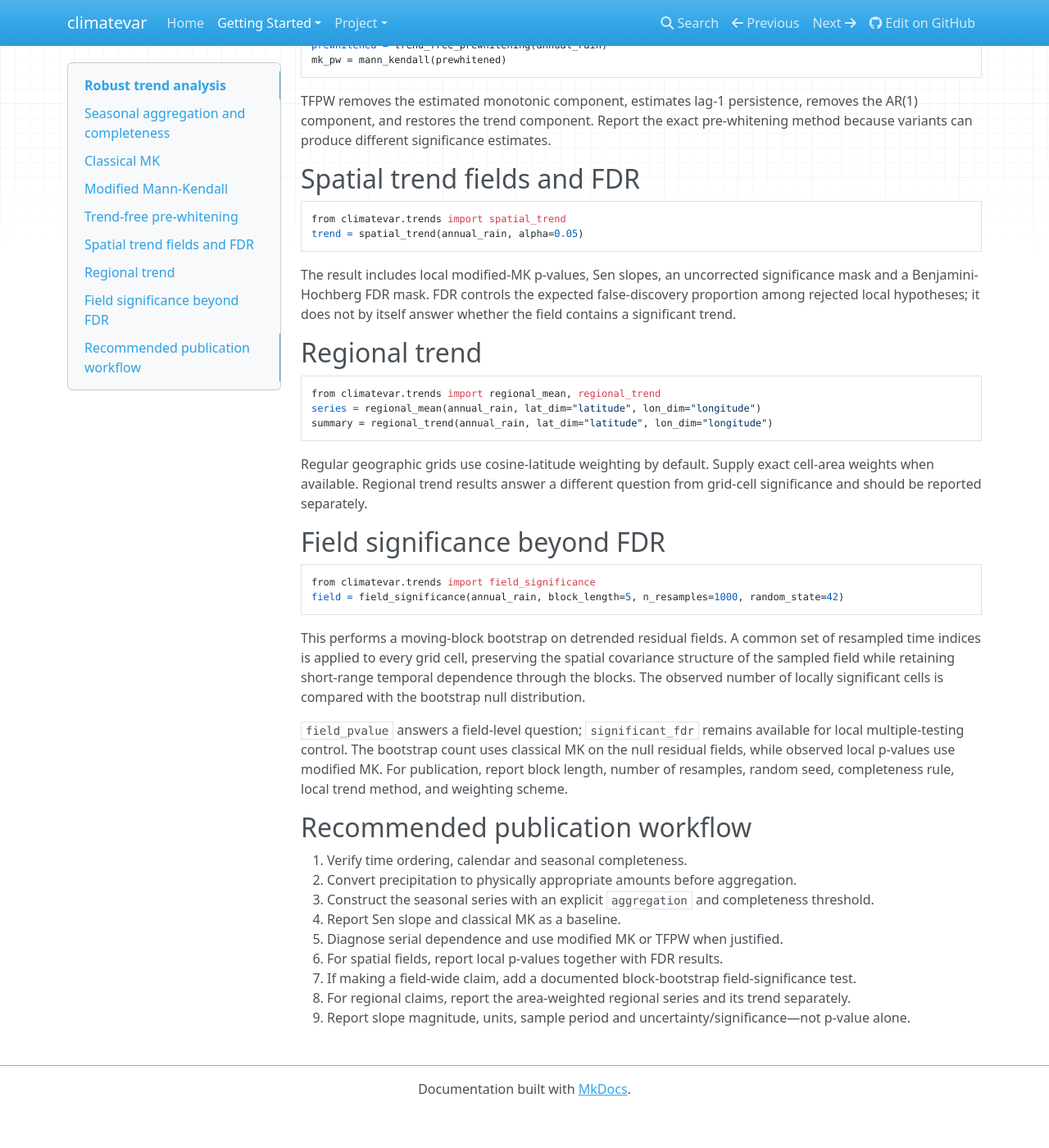
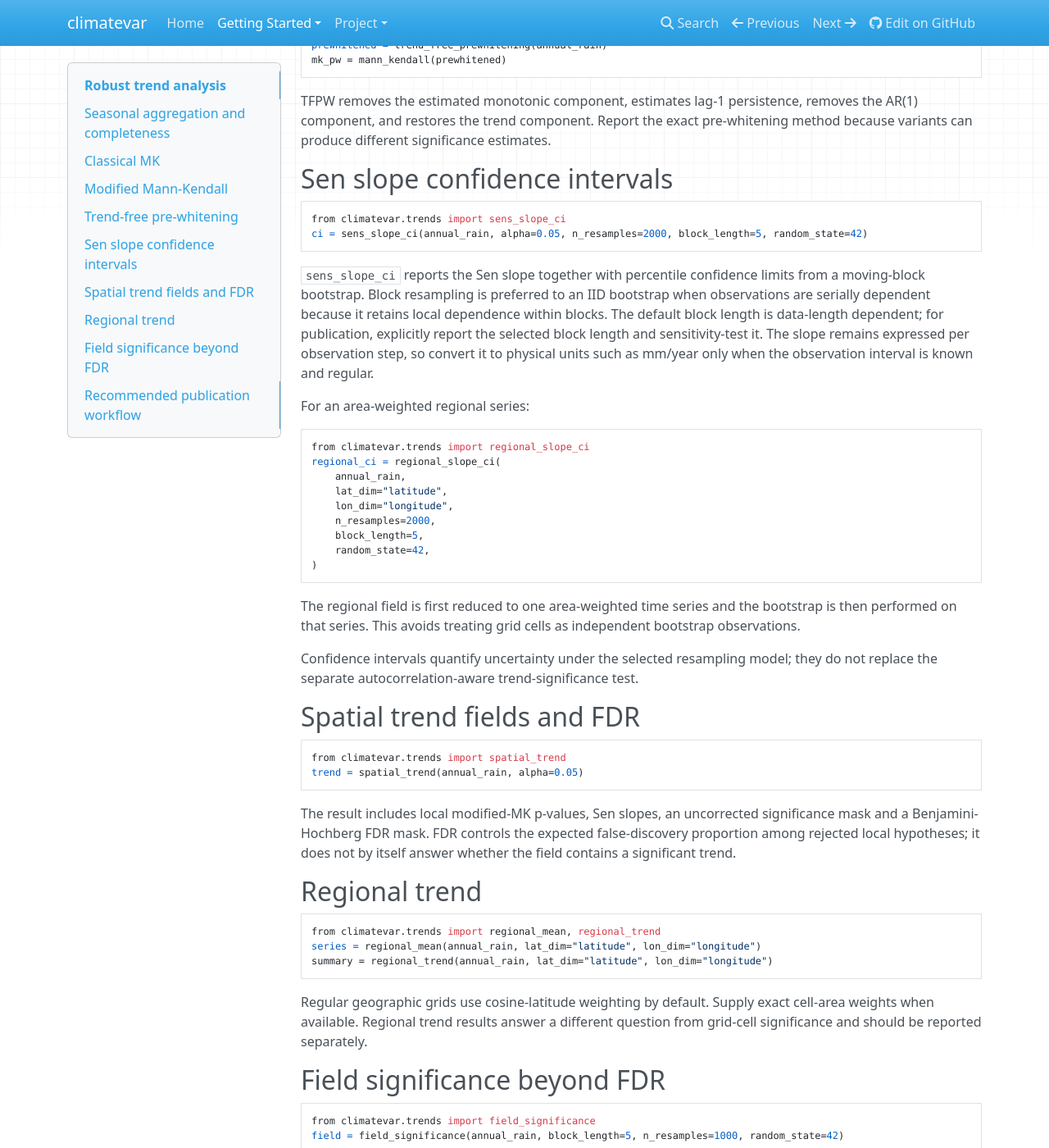
Before and after one commit to sanjeevsingh-original/climatevar, an MkDocs documentation site: the page built from docs/trends.md, in a window 1280 px wide and 1400 px high, scrolled down 1187 px. Shown: the whole window at 82% size. Built offline with MkDocs 1.6.1, drawn with Linux system fonts in a browser that asks for light colours; nearby versions of some CDN libraries; before the commit the page ends 2543 px from its top, so only the background shows below that; some of the changed text lies outside the part shown.

Commit message:
Document Sen slope confidence intervals

````diff
--- a/docs/trends.md
+++ b/docs/trends.md
@@ -1,6 +1,6 @@
 # Robust trend analysis
 
-`climatevar` provides classical Mann-Kendall (MK), Sen's slope, an autocorrelation-aware modified MK, trend-free pre-whitening (TFPW), calendar-aware seasonal trends, spatial FDR, regional trends, and a block-bootstrap field-significance diagnostic.
+`climatevar` provides classical Mann-Kendall (MK), Sen's slope, an autocorrelation-aware modified MK, trend-free pre-whitening (TFPW), calendar-aware seasonal trends, spatial FDR, regional trends, moving-block confidence intervals for Sen slopes, and a block-bootstrap field-significance diagnostic.
 
 ## Seasonal aggregation and completeness
 
@@ -51,6 +51,33 @@ mk_pw = mann_kendall(prewhitened)
 
 TFPW removes the estimated monotonic component, estimates lag-1 persistence, removes the AR(1) component, and restores the trend component. Report the exact pre-whitening method because variants can produce different significance estimates.
 
+## Sen slope confidence intervals
+
+```python
+from climatevar.trends import sens_slope_ci
+ci = sens_slope_ci(annual_rain, alpha=0.05, n_resamples=2000, block_length=5, random_state=42)
+```
+
+`sens_slope_ci` reports the Sen slope together with percentile confidence limits from a moving-block bootstrap. Block resampling is preferred to an IID bootstrap when observations are serially dependent because it retains local dependence within blocks. The default block length is data-length dependent; for publication, explicitly report the selected block length and sensitivity-test it. The slope remains expressed per observation step, so convert it to physical units such as mm/year only when the observation interval is known and regular.
+
+For an area-weighted regional series:
+
+```python
+from climatevar.trends import regional_slope_ci
+regional_ci = regional_slope_ci(
+    annual_rain,
+    lat_dim="latitude",
+    lon_dim="longitude",
+    n_resamples=2000,
+    block_length=5,
+    random_state=42,
+)
+```
+
+The regional field is first reduced to one area-weighted time series and the bootstrap is then performed on that series. This avoids treating grid cells as independent bootstrap observations.
+
+Confidence intervals quantify uncertainty under the selected resampling model; they do not replace the separate autocorrelation-aware trend-significance test.
+
 ## Spatial trend fields and FDR
 
 ```python
@@ -88,7 +115,8 @@ This performs a moving-block bootstrap on detrended residual fields. A common se
 3. Construct the seasonal series with an explicit `aggregation` and completeness threshold.
 4. Report Sen slope and classical MK as a baseline.
 5. Diagnose serial dependence and use modified MK or TFPW when justified.
-6. For spatial fields, report local p-values together with FDR results.
-7. If making a field-wide claim, add a documented block-bootstrap field-significance test.
-8. For regional claims, report the area-weighted regional series and its trend separately.
-9. Report slope magnitude, units, sample period and uncertainty/significance—not p-value alone.
+6. Report a bootstrap confidence interval for the Sen slope, with the block-length rationale.
+7. For spatial fields, report local p-values together with FDR results.
+8. If making a field-wide claim, add a documented block-bootstrap field-significance test.
+9. For regional claims, report the area-weighted regional series, trend and confidence interval separately.
+10. Report slope magnitude, units, sample period and uncertainty/significance—not p-value alone.
````
